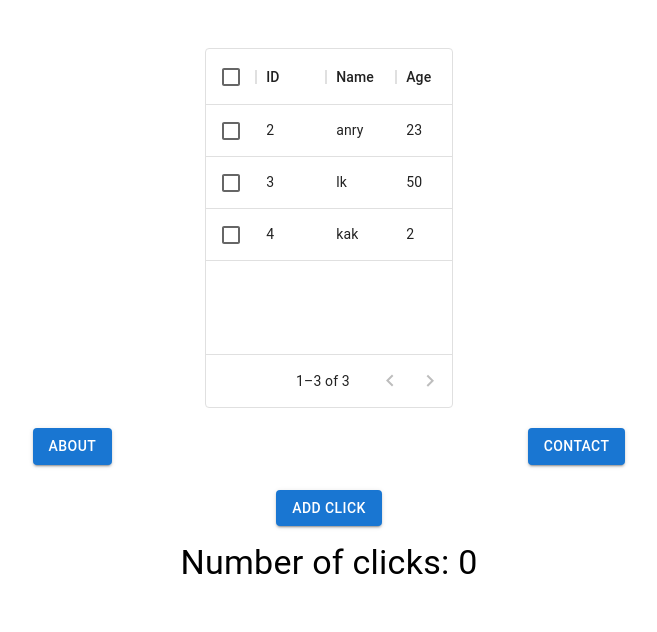
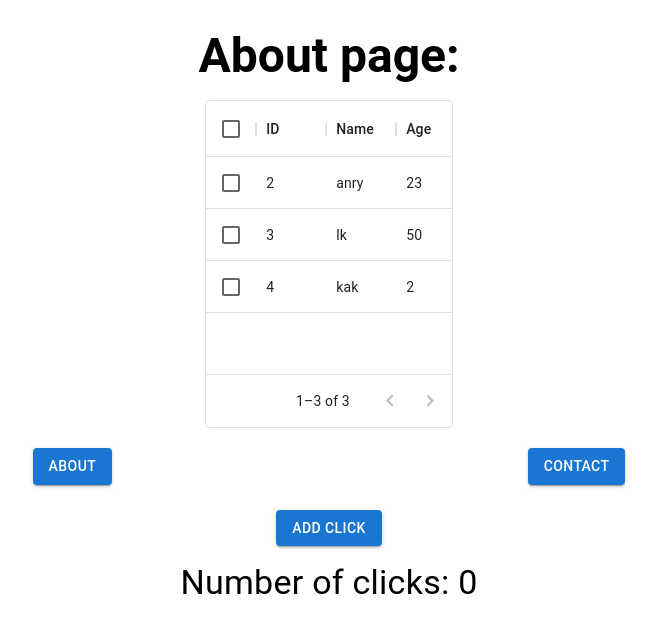
Before and after one commit to Anry001/web-experiments, a React (Vite) app: page / in a window 1280 px wide. Shown: the top 632 px of the page, without its empty margins (311-968 px from the left). Built offline with nearby package versions, Linux system fonts and the light colour scheme.

Commit message:
feat: adjusted size

```diff
--- a/src/pages/Home.tsx
+++ b/src/pages/Home.tsx
@@ -10,12 +10,15 @@ const Home = () => {
   return (
     <Stack>
       <Stack
-        sx={{ mt: '40px' }}
-        direction="row"
+        sx={{ height: '50vh', mt: '20px' }}
+        direction="column"
         justifyContent="space-evenly"
         alignItems="center"
         spacing={2}
       >
+        <Typography sx={{ fontWeight: 'bold' }} variant="h3" gutterBottom>
+          About page:
+        </Typography>
         <ShitDataGrid />
       </Stack>
       <Stack
```
